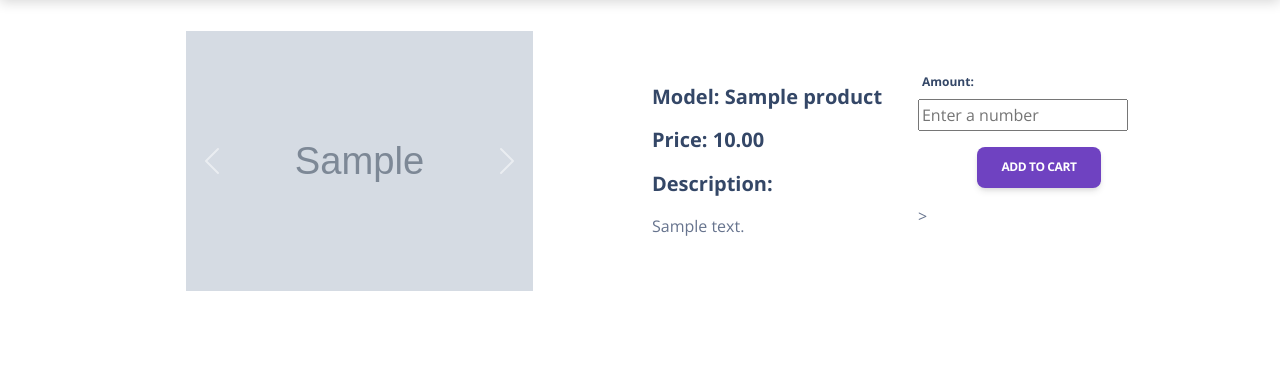
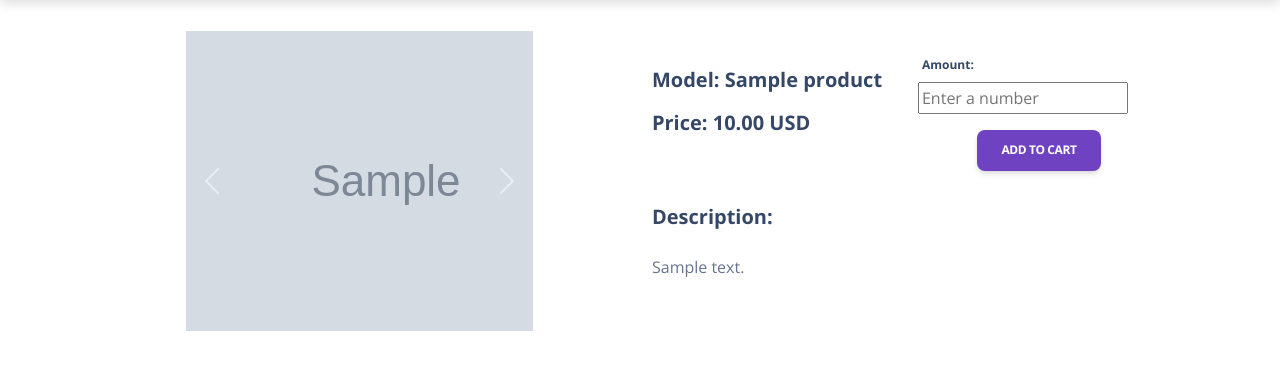
Before and after one commit to manjustice/electron, a Django app: page /product/1 in a window 1280 px wide. Shown: the part 73-443 px from the top of the page. Run offline with Django 4.2, Linux system fonts and the light colour scheme; tables that the repository leaves empty hold one stand-in row (values such as "Sample post"); grey boxes marked "Sample" are stand-in pictures; some libraries are stand-ins or nearby versions.

Commit message:
Changed ProductList and ProductDetail

```diff
--- a/electron/views.py
+++ b/electron/views.py
@@ -37,12 +37,19 @@ class CategoryList(generic.ListView):
 
 class ProductList(generic.ListView):
     model = Product
-    paginate_by = 12
+    paginate_by = 8
 
     def get_queryset(self):
         queryset = Product.objects.filter(
             category__pk=self.kwargs["pk"]
         )
+        name = self.request.GET.get("name")
+        if name:
+            return queryset.filter(
+                Q(name__icontains=name) |
+                Q(description__icontains=name)
+            )
+
         return queryset
 
     def get_context_data(self, *, object_list=None, **kwargs):
@@ -159,7 +166,7 @@ class OrderList(LoginRequiredMixin, generic.ListView):
 
 class SearchProduct(generic.ListView):
     model = Product
-    paginate_by = 12
+    paginate_by = 8
 
     def get_context_data(self, *, object_list=None, **kwargs):
         context = super().get_context_data(**kwargs)
--- a/templates/electron/product_detail.html
+++ b/templates/electron/product_detail.html
@@ -18,17 +18,17 @@
                               {% for image in product.images.all %}
                                   {% if forloop.first %}
                                     <div class="carousel-item active">
-                                        <img class="d-block w-100" src="/{{ image.image }}" alt="">
+                                        <img src="/{{ image.image }}" alt="">
                                     </div>
                                   {% else %}
                                     <div class="carousel-item">
-                                        <img class="d-block w-100" src="/{{ image.image }}" alt="">
+                                        <img src="/{{ image.image }}" alt="">
                                     </div>
                                   {% endif %}
                                 {% endfor %}
                                {% else %}
                                   <div class="carousel-item active">
-                                    <img class="d-block w-100" src="/File-No-Image-Placeholder.jpg" alt="">
+                                    <img src="/File-No-Image-Placeholder.jpg" alt="">
                                   </div>
                               {% endif %}
                           </div>
@@ -51,9 +51,7 @@
         <div class="col-md-6">
           <div class="info">
             <h5 class="font-weight-bolder mt-3">Model: {{ product.name }}</h5>
-            <h5 class="font-weight-bolder mt-3">Price: {{ product.price }}</h5>
-            <h5 class="font-weight-bolder mt-3">Description: </h5>
-          <p class="pe-5">{{ product.description|linebreaks }}</p>
+            <h5 class="font-weight-bolder mt-3">Price: {{ product.price }} USD</h5>
           </div>
         </div>
         <div class="col-md-6">
@@ -63,11 +61,14 @@
             {{ form.as_p }}
              <div class="text-center">
               <button class="btn btn-info" type="submit">Add to cart</button>
-             </div>>
+             </div>
           </form>
 
         </div>
+
       </div>
+        <h5 class="font-weight-bolder mt-3">Description: </h5>
+        <p class="pe-5">{{ product.description|linebreaks }}</p>
     </div>
   </div>
 </div>
--- a/templates/electron/product_list.html
+++ b/templates/electron/product_list.html
@@ -21,7 +21,7 @@
                         <img src="/File-No-Image-Placeholder.jpg" alt="">
                       {% endif %}
                       <h5 class="mt-3">{{ product.name }}</h5>
-                      <h5 class="mt-3">Price: {{ product.price }}</h5>
+                      <h5 class="mt-3">Price: {{ product.price }} USD</h5>
                     </div>
                   <p class="pe-5">
                     {{ product.description|linebreaks|truncatewords:20 }}
```
